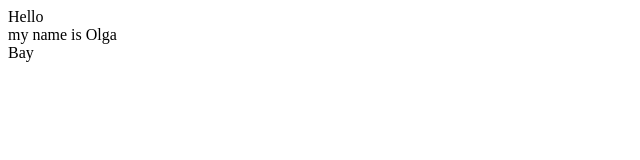
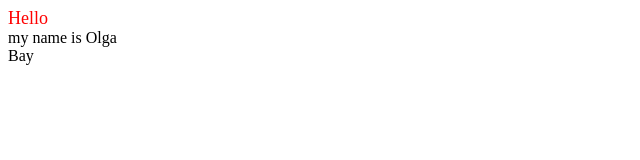
Before and after one commit to olga-gavrilenko82/rsschool-cv, a plain HTML site: page index.html in a window 1280 px wide. Shown: the full height of the page, 0-640 px from the left. Drawn offline with Linux system fonts and the light colour scheme.

Commit message:
fix: fixed the bug

```diff
--- a/index.html
+++ b/index.html
@@ -1,16 +1,14 @@
 <!DOCTYPE html>
 <html lang="en">
   <head>
-    <meta charset="UTF-8" />
-    <meta http-equiv="X-UA-Compatible" content="IE=edge" />
-    <meta name="viewport" content="width=device-width, initial-scale=1.0" />
-    <link rel="stylesheet" href="./style.css" />
+    <meta charset="UTF-8"/>
+    <meta http-equiv="X-UA-Compatible" content="IE=edge"/>
+    <meta name="viewport" content="width=device-width, initial-scale=1.0"/>
+    <link rel="stylesheet" href="./style.css"/>
     <title>Document</title>
   </head>
   <body>
-    <head class="header">
-      Hello
-    </head>
+    <header class="header">Hello</header>
     <section class="section1">my name is Olga</section>
     <footer>Bay</footer>
   </body>
```
